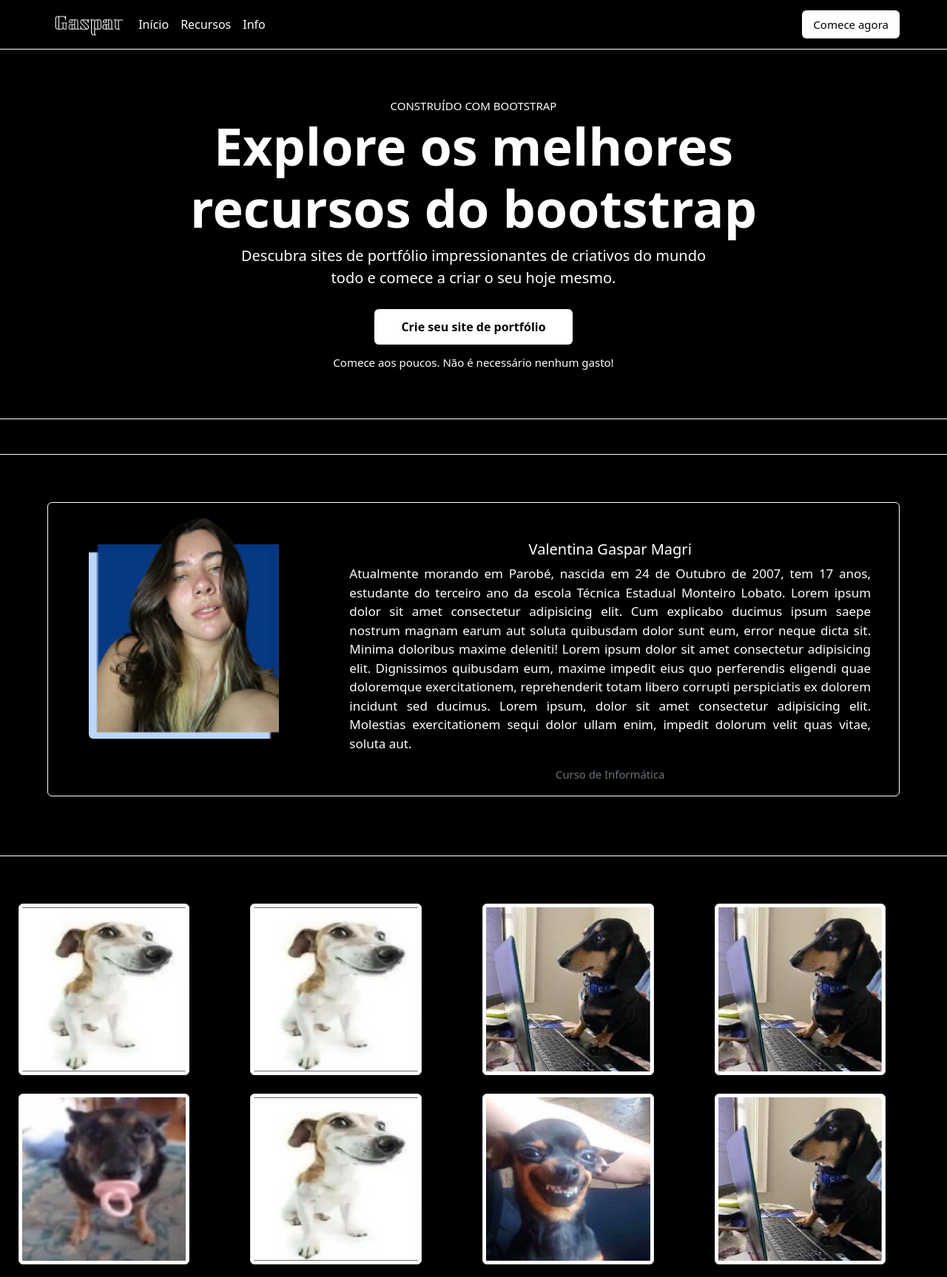
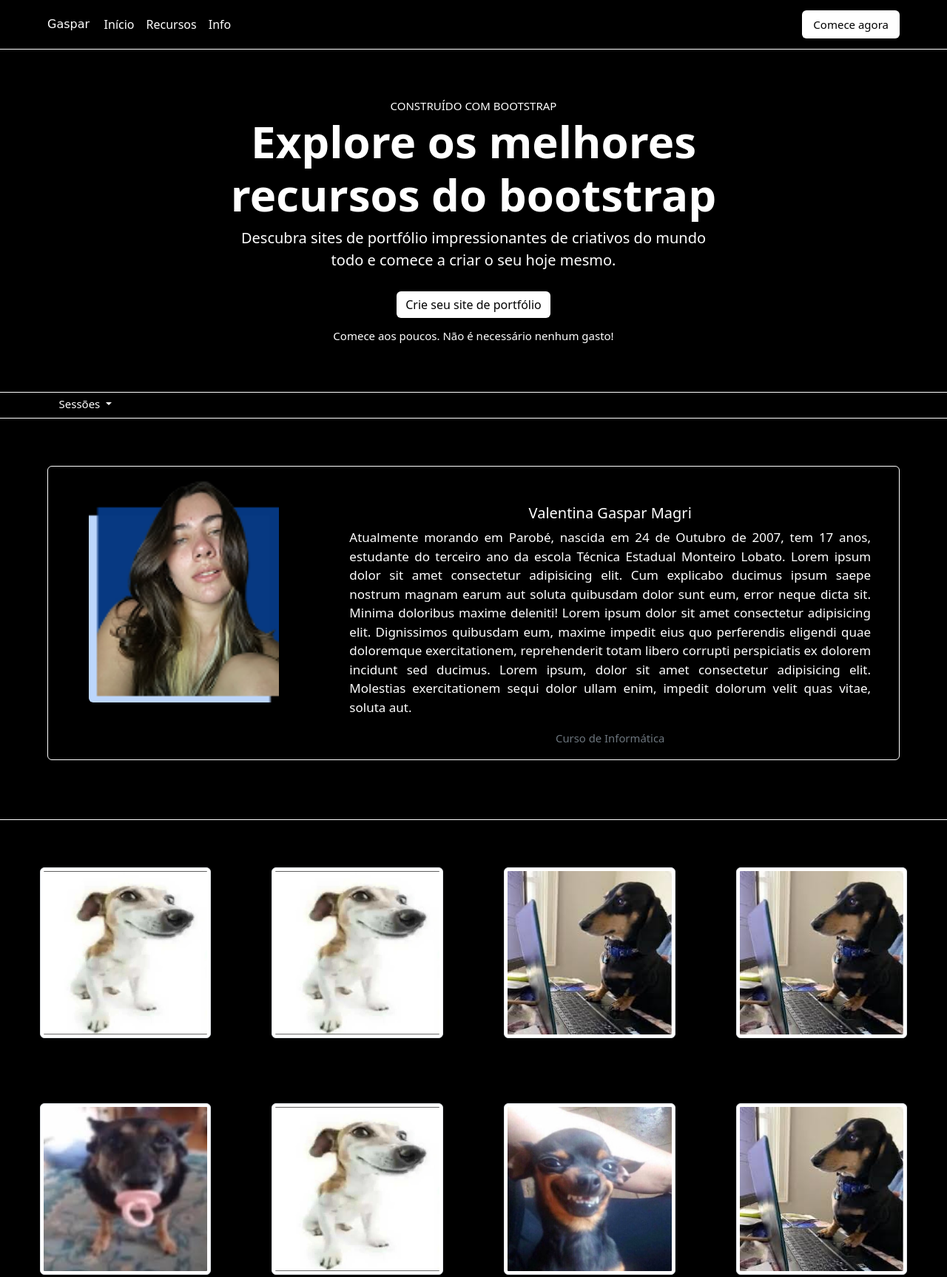
Before and after one commit to ValGaspar/Site-com-Bootstrap, a website: page index.html in a window 1280 px wide. Shown: the top 1727 px of the page at 74% size. Drawn offline with nearby package versions, Linux system fonts and the light colour scheme; a web font is replaced by a local one.

Commit message:
botão, escrita, coluna e logo arrumado

```diff
--- a/css/style.css
+++ b/css/style.css
@@ -1,4 +1,4 @@
-@import url('https://fonts.googleapis.com/css2?family=Playwrite+IT+Moderna:wght@100..400&display=swap');
+@import url('https://fonts.googleapis.com/css2?family=Playwrite+IT+Moderna:wght@100..400&family=Rock+Salt&display=swap');
 
 nav .container-fluid{
     background-color: black;
@@ -17,6 +17,12 @@ hr{
     border-color: white;
     margin: 0;
     border-width: thin;
+}
+
+.logo{
+    font-family: "Rock Salta", cursive;
+    color: white;
+    margin-right: 1%;
 }
 
 .navbar-brand{
@@ -57,11 +63,14 @@ hr{
     color: white;
 }
 
-.mainBox .btn{
+.mainBox .btn-primary{
     border:none;
     background-color: white;
     color: black;
     transition: background-color 0.2s ease-in-out;
+    padding: none;
+    font-weight: 500;
+    margin: 1%;
 }
 
 .mainBox .btn:hover{
@@ -77,7 +86,7 @@ hr{
 
 .containerPhoto .btn-outline-success{
     position: absolute;
-    top: 50%;
+    top: 55%;
     left: 50%;
     transform: translate(-50%, -50%); /* Centraliza o botão */
     padding: 10px 20px;
@@ -86,6 +95,7 @@ hr{
     border: none;
     opacity: 0; /* Esconde o botão por padrão */
     transition: opacity 0.3s ease;
+    font-weight: bold;
 }
 
 .containerPhoto:hover .btn{
@@ -129,13 +139,14 @@ section .container-fluid{
 
 .caixaTexto h1{
     font-weight: bold;
-    font-size: 70px;
+    font-size: 60px;
 }
 
 button.btn.btn-secondary.btn-sm.dropdown-toggle {
     background-color: transparent;
     border: none;
-    padding-left: 30%;
+    font-weight: 500;
+    padding-left: 100%;
     padding-bottom: 10%;
     font-size: 15px;
 }
@@ -144,11 +155,9 @@ button.btn.btn-secondary.btn-sm.dropdown-toggle {
     left: 50px !important; /* Move o dropdown 50px para a direita */
   }
 
-.mainBox .btn{
-    padding: 12px 36px;
+.mainBox .btn-group{
     font-size: 16px;
-    font-weight: bold;
-    margin: 1%;
+    font-weight: 500;
 }
 
 .mainBox span{
@@ -235,3 +244,13 @@ p.card-text.primeiroTexto {
 .card-body{
     padding-right: 5%;
 }
+
+.row-cols-4>* {
+    flex: 0 0 auto;
+    width: 25%;
+}
+
+.col{
+    padding-bottom: 5%;
+    text-align: center;
+}
--- a/index.html
+++ b/index.html
@@ -13,7 +13,7 @@
 <body>
     <nav class="navbar navbar-expand-lg bg-body-tertiary">
         <div class="container-fluid">
-            <img src="./img/games.png" class="img" alt="...">
+            <span class="logo"> Gaspar </span>
             <!-- <a class="navbar-brand" href="#">Gaspar</a> -->
             <button class="navbar-toggler" type="button" data-bs-toggle="collapse" data-bs-target="#navbarTogglerDemo02"
                 aria-controls="navbarTogglerDemo02" aria-expanded="false" aria-label="Toggle navigation">
@@ -47,8 +47,7 @@
                     de criativos do mundo <br>todo e comece a criar
                     o seu hoje mesmo.</p>
             </div>
-            <button type="button" class="btn btn-primary"
-                style="--bs-btn-padding-y: .25rem; --bs-btn-padding-x: .5rem; --bs-btn-font-size: .75rem;">
+            <button type="button" class="btn btn-primary">
                 Crie seu site de portfólio
             </button> <br>
             <span> Comece aos poucos. Não é necessário nenhum gasto! </span>
@@ -88,7 +87,7 @@
         </div>
     </section>
     <section class="content" id="ImagesDropdown">
-        <div class="row row-cols-4">
+        <div class="row row-cols-1 row-cols-sm-2 row-cols-md-3 row-cols-lg-4">
             <div class="col">
                 <img src="./img/afolou.webp" class="img-thumbnail" alt="...">
             </div>
@@ -102,7 +101,7 @@
                 <img src="./img/noComputs.jpeg" class="img-thumbnail" alt="...">
             </div>
         </div>
-        <div class="row row-cols-4">
+        <div class="row row-cols-1 row-cols-sm-2 row-cols-md-3 row-cols-lg-4">
             <div class="col">
                 <img src="./img/chupeta.jpeg" class="img-thumbnail" alt="...">
             </div>
@@ -116,7 +115,7 @@
                 <img src="./img/noComputs.jpeg" class="img-thumbnail" alt="...">
             </div>
         </div>
-        <div class="row row-cols-4">
+        <div class="row row-cols-1 row-cols-sm-2 row-cols-md-3 row-cols-lg-4">
             <div class="col">
                 <img src="./img/glasses.png" class="img-thumbnail" alt="...">
             </div>
@@ -130,7 +129,7 @@
                 <img src="./img/glasses.png" class="img-thumbnail" alt="...">
             </div>
         </div>
-        <div class="row row-cols-4">
+        <div class="row row-cols-1 row-cols-sm-2 row-cols-md-3 row-cols-lg-4">
             <div class="col">
                 <img src="./img/Captura de Tela (105).png" class="img-thumbnail" alt="...">
             </div>
@@ -154,7 +153,7 @@
             <div class="text">
                 <h1> Explore recursos do bootstrap <br> construídos com VsCode </h1>
             </div>
-            <div class="row row-cols-4">
+            <div class="row row-cols-2 row-cols-sm-2 row-cols-md-3 row-cols-lg-4">
                 <ul>
                     <li>Algo importante</li>
                     <li>Algo importante</li>
```
